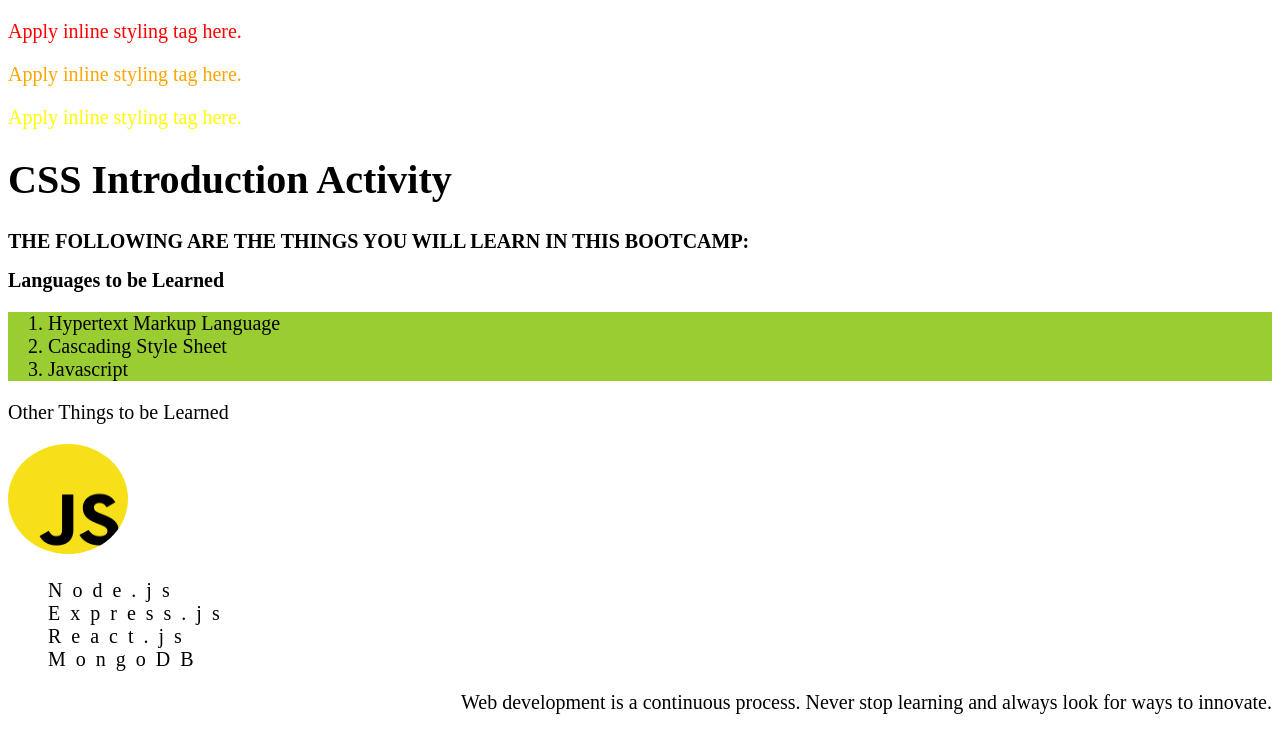
After one commit to devjmaki/k0de-things, a PHP site: page /A03.html in a window 1280 px wide. The commit adds this page. Shown: the top 753 px of the page. Run offline with PHP 8.4, Linux system fonts and the light colour scheme.

Commit message:
upload intro to css output

```diff
--- /dev/null
+++ b/s03/A03.html
@@ -0,0 +1,74 @@
+<!DOCTYPE html>
+<html lang="en">
+<head>
+    <meta charset="UTF-8">
+    <meta http-equiv="X-UA-Compatible" content="IE=edge">
+    <meta name="viewport" content="width=device-width, initial-scale=1.0">
+    <title> Intro to CSS Exercise </title>
+
+    <!--Create an external stylesheet and name is as style.css -->
+    <link rel="stylesheet" type="text/css" href="style.css">
+
+    <!-- Apply an internal styling to a paragraph tag -->
+    <style>
+        .secondp{color: orange;}
+        #thirdp{color: yellow;}
+    </style>
+
+</head>
+<body>
+
+    <!-- Apply an inline styling to a paragraph tag -->
+    <p style="color: red;">
+        Apply inline styling tag here.
+    </p>
+
+    <p class="secondp">
+        Apply inline styling tag here.
+    </p>
+
+    <p id="thirdp">
+        Apply inline styling tag here.
+    </p>
+
+    <h1>
+        CSS Introduction Activity
+    </h1>
+
+    <h2 id="transform">
+        The following are the things you will learn in this bootcamp:
+    </h2>
+
+    <h2>
+        Languages to be Learned
+    </h2>
+
+    <ol class="olist">
+        <li>Hypertext Markup Language</li>
+        <li>Cascading Style Sheet</li>
+        <li>Javascript</li>
+    </ol>
+
+
+    <p>
+        Other Things to be Learned
+    </p>
+
+    <div id="jslogo">
+        <img src="JSlogo.png" alt="js logo"/>
+    </div>
+
+    <ul>
+        <li title="tools">Node.js</li>
+        <li title="tools">Express.js</li>
+        <li title="tools">React.js</li>
+        <li title="tools">MongoDB</li>
+    </ul>
+
+    <footer>
+        <p>
+            Web development is a continuous process. Never stop learning and always look for ways to innovate.
+        </p>
+    </footer>
+</body>
+</html>
--- a/s03/index.html
+++ b/s03/index.html
@@ -20,7 +20,7 @@
     </style> -->
 
     <!--Link for external CSS-->
-    <link rel="stylesheet" type="text/css" href="style.css">
+    <link rel="stylesheet" type="text/css" href="istyle.css">
 
 </head>
 <body>
--- a/s03/style.css
+++ b/s03/style.css
@@ -1,135 +1,50 @@
-/*Universal selector*/
+/*Change the font-family and the font-size of all elements using the universal selector*/
 * {
-    font-family: 'Lobster', cursive;
+    font-family: "Times New Roman", Times, serif;
+    font-size: 20px;
 }
 
-h1 {
-    color: brown;
+/*Change the font-size of h1 using a type selector.*/
+h1{
+    font-size: 40px;
 }
 
-/*ID Selector*/
-
-#title-1 {
-    color: #0AB6FB;
+/*Change the text to all upper case for h2 tags using an id selector*/
+#transform{
+    text-transform: uppercase;
 }
 
-/*Class Selector*/
-.title-2 {
-    color: violet;
-    text-align: center;
+/*Change the background colors of the languages to be learn list items using a class selector*/
+.olist{
+    background-color: yellowgreen;
 }
 
-/*Attribute Selector*/
-[type="text"] {
-    background-color: aquamarine;
+/*Change the border of the tools to be used list items using an attribute selectors*/
+[title~="tools"] {
+    border: 2px;
 }
 
-/*Combinator Selector*/
-
-/*Descendant Selector
-- selects/targets "all elements" that matches the specified element
-Syntax: first element child element {
-    property: value
-}
-*/
-
- /* div p {
-    background-color: red;
-} */
-
-/* Child Selector
-- selects/targets "all" elements that are all "children" of a specified element
-*/
-
-/* div > p {
-    background-color: chocolate;
-}  */
-
-/*Adjacent Sibling Selector (+)
-    - selects/targets an element that is directly after (katabi) the first selector
-*/
-
-/* p + p {
-    background-color: maroon;
-}
-div + p {
-    background-color: #E228BD;
-} */
-
-/* div + p {
-    background-color: red;
-} */
-
-/*
-General Sibling Selector (~)
-*/
-
-/* p ~ p {
-    background-color: fuchsia;
-} */
-
-/*
-Medium devices (landscape tablet, 500px and up)
-*/
-@media only screen and (min-width: 500px) {
-    .screen {
-        background-color:pink;
-
-    }
+#jslogo img{
+    border-radius: 50%;
 }
 
-/* Large Devices (laptops and desktops, 900px and up)*/
-@media only screen and (min-width: 900px) {
-    .screen {
-        background-color:blue;
-    }
-}
-
-/*Pseudo Class
-selector: pseudo-class {property:value}
-*/
-
-/*Unlisted Link*/
-a:link {
-    color:red;
-}
-
-/*visited link*/
-a:visited {
-    color:green;
-}
-
-/*mouse over link */
-a:hover {
-    color:orange;
-}
-
-/*selected link*/
-a:active {
-    color:dodgerblue;
-}
-
-/*pseudo element - style a specific part of an element
-
-first line - when we shrink/ resize our web page */
-
-p::first-letter{
-    color: brown;
-    font-size: 200%;
-}
-
-/* manipulating pics in css*/
-#my_pengu img{
-    width: 10%;
-    height: 10%;
-    border-radius: 4px;
-    background-color: pink;
-}
-
-li + /* li */ {
+/*Change the list style type of other things to be learned using an adjacent sibling selector*/
+div + ul{
     list-style-type: none;
 }
 
-ul > li {
-    letter-spacing: 4px;
+/*Change the dimensions of the image tag using a descendant selector. */
+div img{
+    width: 120px;
+    height: 110px;
 }
+
+/*Change the letter spacing of other things to be learned list items using a child selector.*/
+ul > li{
+    letter-spacing: 0.5em;
+}
+
+/*Change the alignment of the last paragraph using a general sibling selector */
+p ~ footer {
+    text-align: right;
+}
```
Also changed, not shown: s03/istyle.css (added, +135 -0 lines), s04/index.html (added, +24 -0 lines), s04/style.css (added, +30 -0 lines), s03/JSlogo.png (added), s04/flex.css (added), s04/flex.html (added).
